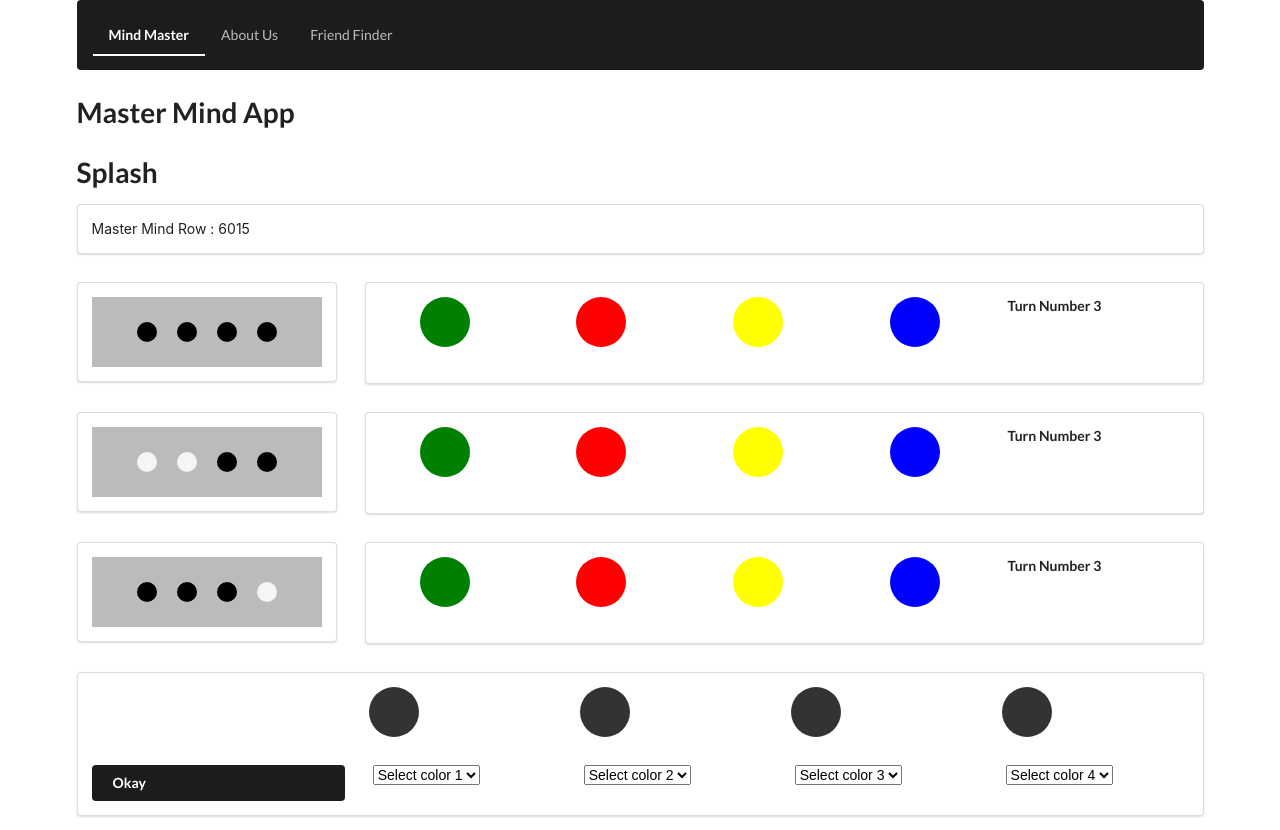
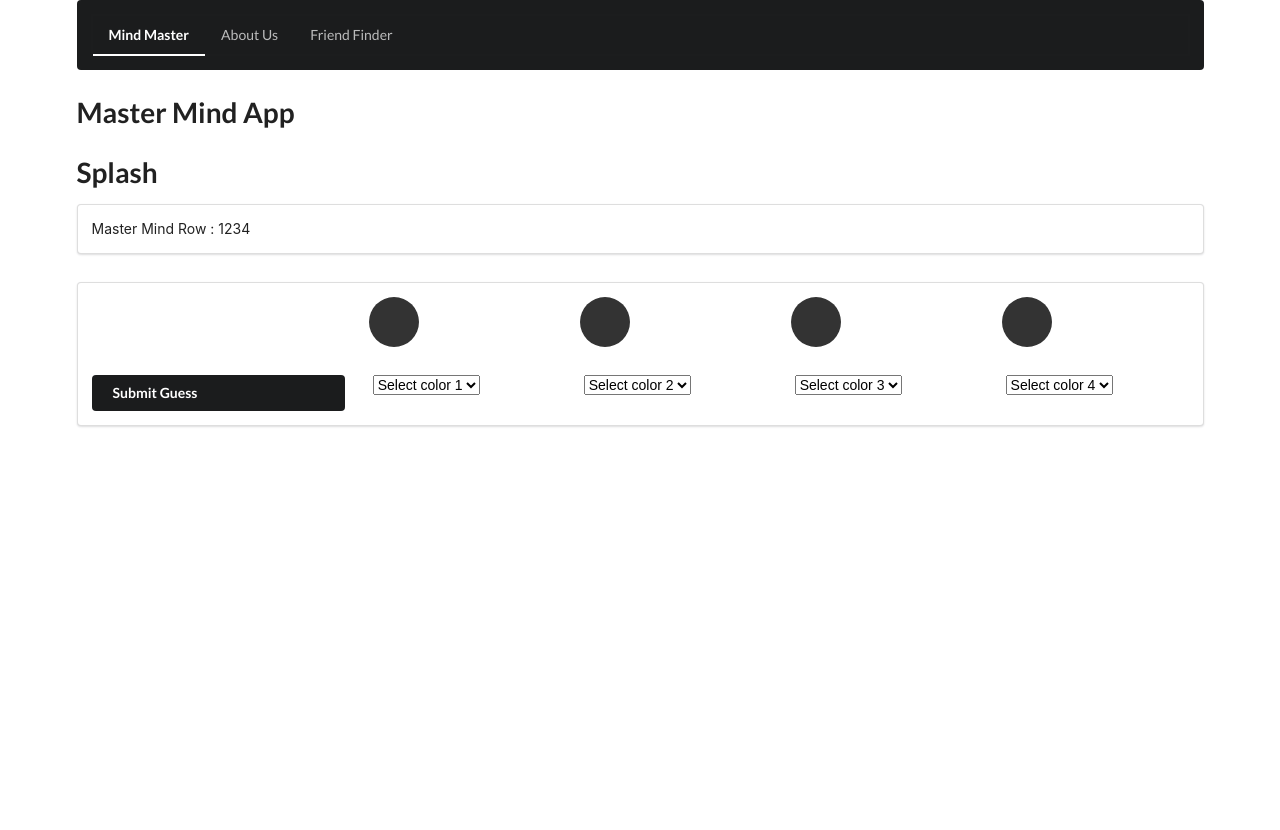
Before and after one commit to dustatron/react-master-mind, a React (Create React App) app: page / in a window 1280 px wide. After the commit the page ends 800 px from the top, so only its background shows below. Built offline with nearby package versions, Linux system fonts and the light colour scheme.

Commit message:
add functionality to add color guess to state.
co-authored-by: Todd Walraven <cod4247@yahoo.com>
co-authored-by: Alex Skreen <skreenalex@gmail.com>
co-authored-by: Dominique Youmans <ddyoumans@icloud.com>

```diff
--- a/src/components/Game/Clues.js
+++ b/src/components/Game/Clues.js
@@ -4,13 +4,13 @@ import Pegs from "./PegsTemplate";
 function Clues() {
   return (
     <div className="row">
-      <div class="ui segment">
+      <div className="ui segment">
         <Pegs />
       </div>
-      <div class="ui segment">
+      <div className="ui segment">
         <Pegs />
       </div>
-      <div class="ui segment">
+      <div className="ui segment">
         <Pegs />
       </div>
     </div>
--- a/src/components/Game/GameBoard.js
+++ b/src/components/Game/GameBoard.js
@@ -1,21 +1,17 @@
 import React from "react";
 // import ReactDom from "react-dom";
-import Clues from "./Clues";
 import MakeGuess from "./MakeGuess";
 import MasterMindRow from "./MasterMindRow";
-import GuessTemplate from "./GuessTemplate";
-import Pegs from "./PegsTemplate";
+import Turn from "./Turn";
 
 class GameBoard extends React.Component {
   constructor(props) {
     super(props);
 
     this.state = {
-      masterSequence: this.handleMasterSequence(),
-      turn: [ { guess: [], clue: [] } ]
+      masterSequence: 1234,
+      turns: []
     };
-
-    // this.handleMasterSequence();
   }
 
   handleMasterSequence = () => {
@@ -26,71 +22,45 @@ class GameBoard extends React.Component {
     return newMasterSequence;
   };
 
+  handleAddingGuessToBoard = (newGuess) => {
+    const newGuessSequence = this.state.turns.concat(newGuess);
+    this.setState({ turns: newGuessSequence });
+    console.log(this.state.turns);
+  };
+
   render() {
     return (
       <div>
         <div className="ui grid">
-          <div class="row">
-            <div class="sixteen wide column">
-              <div class="ui segment">
+          <div className="row">
+            <div className="sixteen wide column">
+              <div className="ui segment">
                 <MasterMindRow sequence={this.state.masterSequence} />
               </div>
             </div>
           </div>
 
-          <div className="row">
-            <div class="four wide column">
-              <div class="ui segment">
-                <Pegs pegOne="pin-black" pegTwo="pin-black" pegThree="pin-black" pegFour="pin-black" />
-              </div>
-            </div>
-            <div class="twelve wide column">
-              <div class="ui segment">
-                <GuessTemplate turn="3" />
-              </div>
-            </div>
-          </div>
-          <div className="row">
-            <div class="four wide column">
-              <div class="ui segment">
-                <Pegs pegOne="pin-white" pegTwo="pin-white" pegThree="pin-black" pegFour="pin-black" />
-              </div>
-            </div>
-            <div class="twelve wide column">
-              <div class="ui segment">
-                <GuessTemplate turn="3" />
-              </div>
-            </div>
-          </div>
-          <div className="row">
-            <div class="four wide column">
-              <div class="ui segment">
-                <Pegs pegOne="pin-black" pegTwo="pin-black" pegThree="pin-black" pegFour="pin-white" />
-              </div>
-            </div>
-            <div class="twelve wide column">
-              <div class="ui segment">
-                <GuessTemplate turn="3" />
-              </div>
-            </div>
-          </div>
-
-          {/* <div class="twelve wide column">
-              <div class="ui segment">
-              </div>
-              <div class="ui segment">
-                <GuessTemplate turn="2" />
-              </div>
-              <div class="ui segment">
-                <GuessTemplate turn="1" />
-              </div>
-            </div>
-          </div> */}
+          {this.state.turns.map((thisTurn, index) => {
+            return (
+              <Turn
+                // clueOne={thisTurn.clue[0]}
+                // clueTwo={thisTurn.clue[1]}
+                // clueThree={thisTurn.clue[2]}
+                // clueFour={thisTurn.clue[3]}
+                colorOne={thisTurn.colorOne}
+                colorTwo={thisTurn.colorTwo}
+                colorThree={thisTurn.colorThree}
+                colorFour={thisTurn.colorFour}
+                // turnNumber={thisTurn.turn}
+                key={thisTurn.guessId}
+              />
+            );
+          })}
 
           <div className="row">
-            <div class="sixteen wide column">
-              <div class="ui segment">
-                <MakeGuess />
+            <div className="sixteen wide column">
+              <div className="ui segment">
+                <MakeGuess onNewGuessOnClick={this.handleAddingGuessToBoard} />
               </div>
             </div>
           </div>
--- a/src/components/Game/GuessTemplate.js
+++ b/src/components/Game/GuessTemplate.js
@@ -4,16 +4,16 @@ function GuessTemplate(props) {
     <div className="ui grid guess">
       <div className="row">
         <div className="three wide column">
-          <div className="colored-pin pin-green" />
+          <div className={"colored-pin pin-" + props.colorOne} />
         </div>
         <div className="three wide column">
-          <div className="colored-pin pin-red" />
+          <div className={"colored-pin pin-" + props.colorTwo} />
         </div>
         <div className="three wide column">
-          <div className="colored-pin pin-yellow" />
+          <div className={"colored-pin pin-" + props.colorThree} />
         </div>
         <div className="three wide column">
-          <div className="colored-pin pin-blue" />
+          <div className={"colored-pin pin-" + props.colorFour} />
         </div>
         <div className="three wide column">
           <h5> Turn Number {props.turn} </h5>
--- a/src/components/Game/MakeGuess.js
+++ b/src/components/Game/MakeGuess.js
@@ -1,7 +1,23 @@
 import React from "react";
 import "./game.css";
+import { v4 } from "uuid";
+// import PropTypes from "prop-types";
+
 function MakeGuess(props) {
+  function handleNewGuessFormSubmission(event) {
+    event.preventDefault();
+    props.onNewGuessOnClick({
+      colorOne: event.target.one.value,
+      colorTwo: event.target.two.value,
+      colorThree: event.target.three.value,
+      colorFour: event.target.four.value,
+      guessId: v4()
+    });
+  }
+
   return (
+    <React.Fragment>
+      <form onSubmit={handleNewGuessFormSubmission}>
         <div className="ui grid">
           <div className="row">
             <div className="three wide column">
@@ -22,12 +38,14 @@ function MakeGuess(props) {
           </div>
           <div className="row">
             <div className="four wide column">
-          <div class="fluid ui vertical buttons">
-            <button class="ui secondary button">Okay</button>
+              <div className="fluid ui vertical buttons">
+                <button type="submit" class="ui secondary button">
+                  Submit Guess
+                </button>
               </div>
             </div>
             <div className="three wide column">
-          <select className="color-one" id="Color-one" name="Color-One" onChange={props.weekdayChange}>
+              <select className="color-one" id="Color-two" name="one">
                 <option value="" disabled selected>
                   Select color 1
                 </option>
@@ -35,13 +53,13 @@ function MakeGuess(props) {
                 <option value="Blue">Blue</option>
                 <option value="Green">Green</option>
                 <option value="Yellow">Yellow</option>
-            <option value="Orange">Orange</option>
+                <option value="White">White</option>
                 <option value="Black">Black</option>
                 border-radius: 50%;
               </select>
             </div>
             <div className="three wide column">
-          <select className="color-one" id="Color-one" name="Color-One" onChange={props.weekdayChange}>
+              <select className="color-one" id="Color-one" name="two">
                 <option value="" disabled selected>
                   Select color 2
                 </option>
@@ -49,12 +67,12 @@ function MakeGuess(props) {
                 <option value="Blue">Blue</option>
                 <option value="Green">Green</option>
                 <option value="Yellow">Yellow</option>
-            <option value="Orange">Orange</option>
+                <option value="White">White</option>
                 <option value="Black">Black</option>
               </select>
             </div>
             <div className="three wide column">
-          <select className="color-one" id="Color-one" name="Color-One" onChange={props.weekdayChange}>
+              <select className="color-one" id="Color-one" name="three">
                 <option value="" disabled selected>
                   Select color 3
                 </option>
@@ -62,12 +80,12 @@ function MakeGuess(props) {
                 <option value="Blue">Blue</option>
                 <option value="Green">Green</option>
                 <option value="Yellow">Yellow</option>
-            <option value="Orange">Orange</option>
+                <option value="White">White</option>
                 <option value="Black">Black</option>
               </select>
             </div>
             <div className="three wide column">
-          <select className="color-four" id="Color-one" name="Color-One" onChange={props.weekdayChange}>
+              <select className="color-four" id="Color-one" name="four">
                 <option value="" disabled selected>
                   Select color 4
                 </option>
@@ -75,12 +93,14 @@ function MakeGuess(props) {
                 <option value="Blue">Blue</option>
                 <option value="Green">Green</option>
                 <option value="Yellow">Yellow</option>
-            <option value="Orange">Orange</option>
+                <option value="White">White</option>
                 <option value="Black">Black</option>
               </select>
             </div>
           </div>
         </div>
+      </form>
+    </React.Fragment>
   );
 }
 export default MakeGuess;
--- /dev/null
+++ b/src/components/Game/Turn.js
@@ -0,0 +1,28 @@
+import React from "react";
+import Pegs from "./PegsTemplate";
+import GuessTemplate from "./GuessTemplate";
+
+function Turn(props) {
+  return (
+    <div className="row">
+      <div className="four wide column">
+        <div className="ui segment">
+          {/* <Pegs pegOne={props.clueOne} pegTwo={props.clueTwo} pegThree={props.clueThree} pegFour={props.clueFour} /> */}
+          <Pegs />
+        </div>
+      </div>
+      <div className="twelve wide column">
+        <div className="ui segment">
+          <GuessTemplate
+            // turn={props.turnNumber}
+            colorOne={props.colorOne}
+            colorTwo={props.colorTwo}
+            colorThree={props.colorThree}
+            colorFour={props.colorFour}
+          />
+        </div>
+      </div>
+    </div>
+  );
+}
+export default Turn;
--- a/src/components/Game/game.css
+++ b/src/components/Game/game.css
@@ -47,123 +47,22 @@
   background-color: #333;
 }
 
-.pin-red {
+.pin-Red {
   background-color: red;
 }
-.pin-green {
-  background-color: green;
-  margin: 10px;
-}
-
-.make-guess-box {
-  height: 15rem;
-  background-color: #333;
-  width: 100%;
-}
-
-.colored-pin {
-  content: attr("");
-  height: 50px;
-  width: 50px;
-  border-radius: 50%;
-  margin: auto;
-}
-
-.pin-grey {
-  background-color: #333;
-}
-
-.pin-red {
-  background-color: red;
-}
-.pin-green {
+.pin-Green {
   background-color: green;
 }
 
-.make-guess-box {
-  height: 15rem;
-  background-color: #333;
-  width: 100%;
-}
-
-.colored-pin {
-  content: attr("");
-  height: 50px;
-  width: 50px;
-  border-radius: 50%;
-  margin: auto;
-}
-
-.pin-grey {
-  background-color: #333;
-}
-
-.pin-red {
-  background-color: red;
-}
-.pin-green {
-  background-color: green;
-}
-
-.make-guess-box {
-  height: 15rem;
-  background-color: #333;
-  width: 100%;
-}
-
-.colored-pin {
-  content: attr("");
-  height: 50px;
-  width: 50px;
-  border-radius: 50%;
-  margin: auto;
-}
-
-.pin-grey {
-  background-color: #333;
-}
-
-.pin-red {
-  background-color: red;
-}
-.pin-green {
-  background-color: green;
-}
-
-.make-guess-box {
-  height: 15rem;
-  background-color: #333;
-  width: 100%;
-}
-
-.colored-pin {
-  content: attr("");
-  height: 50px;
-  width: 50px;
-  border-radius: 50%;
-  margin: auto;
-}
-
-.pin-grey {
-  background-color: #333;
-}
-
-.pin-red {
-  background-color: red;
-}
-.pin-green {
-  background-color: green;
-}
-
-.pin-blue {
+.pin-Blue {
   background-color: blue;
 }
-.pin-yellow {
+.pin-Yellow {
   background-color: yellow;
 }
-.pin-white {
+.pin-White {
   background-color: whitesmoke;
 }
-.pin-black {
+.pin-Black {
   background-color: black;
 }
```
Also changed, not shown: 1 other file (tests, documents, lock files or other folders). Lines whose indentation alone changed are shown as unchanged.
